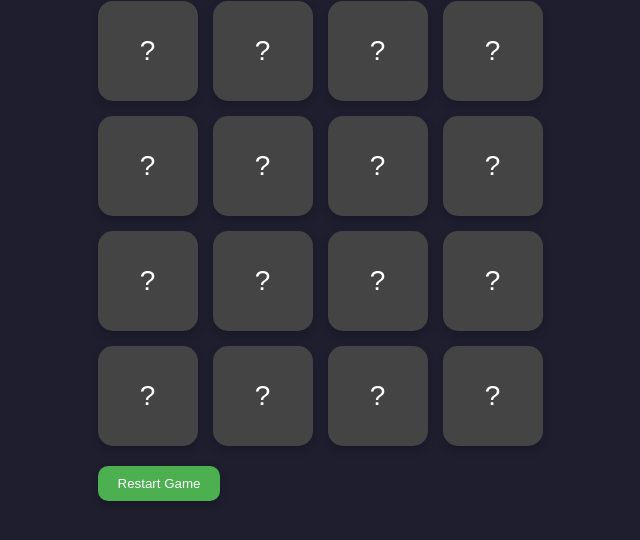
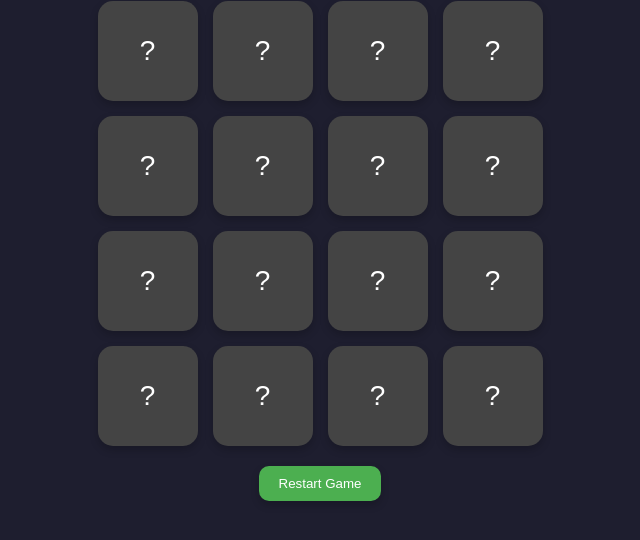
Before and after one commit to egamovj/memory-matching-game, a plain HTML site: page index.html in a window 1280 px wide. Shown: the part 180-720 px from the top of the page, without its empty margins (320-960 px from the left). Drawn offline with Linux system fonts and the light colour scheme.

Commit message:
add few styles

```diff
--- a/index.html
+++ b/index.html
@@ -5,6 +5,7 @@
     <meta name="viewport" content="width=device-width, initial-scale=1.0" />
     <title>Memory Matching Game</title>
     <link rel="stylesheet" href="style.css" />
+    <link rel="shortcut icon" href="memory-game.png" type="image/x-icon">
   </head>
   <body>
     <div>
--- a/style.css
+++ b/style.css
@@ -58,6 +58,10 @@ body {
   border-radius: 10px;
   transition: background-color 0.3s, transform 0.3s;
   box-shadow: 0 4px 8px rgba(0, 0, 0, 0.2);
+  display: flex;
+  align-items: center;
+  justify-content: center;
+  margin: 0 auto;
 }
 
 #restart:hover {
```
Also changed, not shown: memory-game.png (added).
